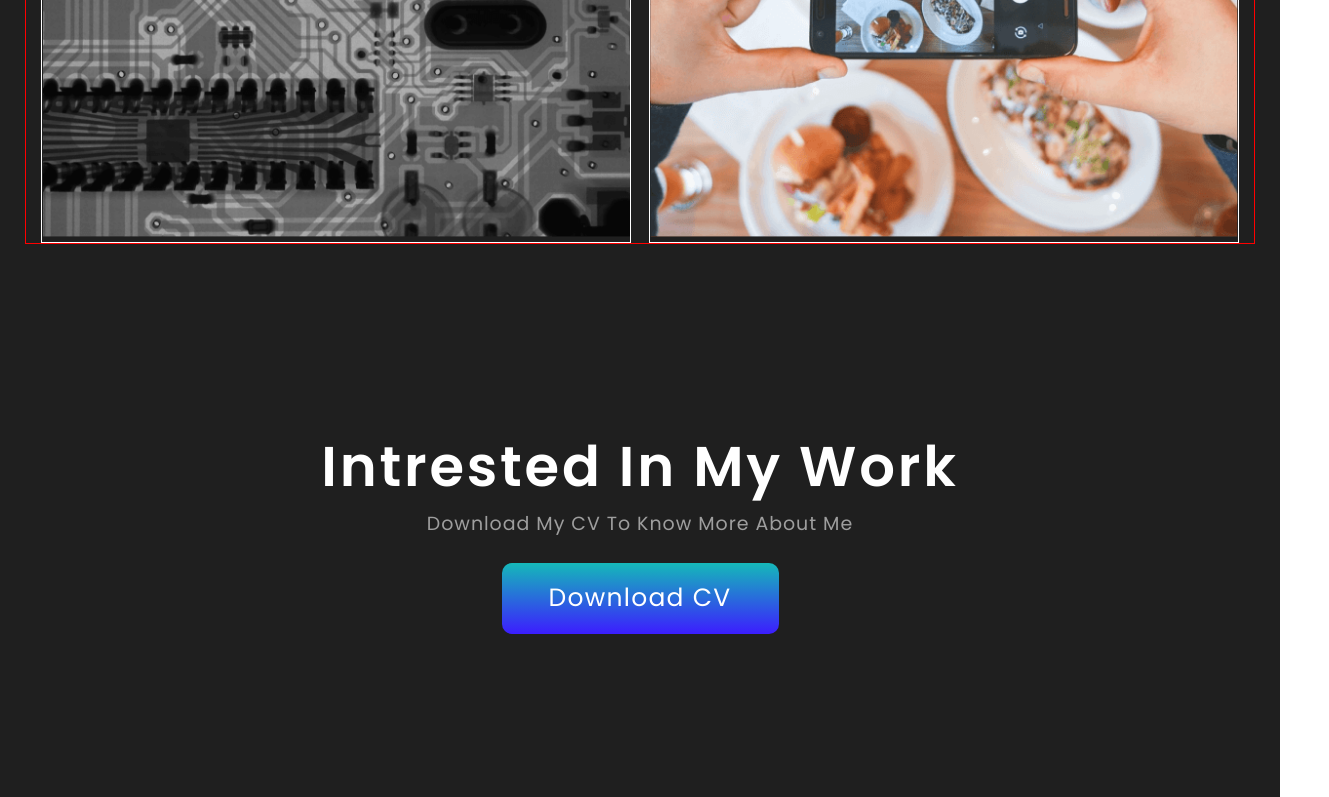
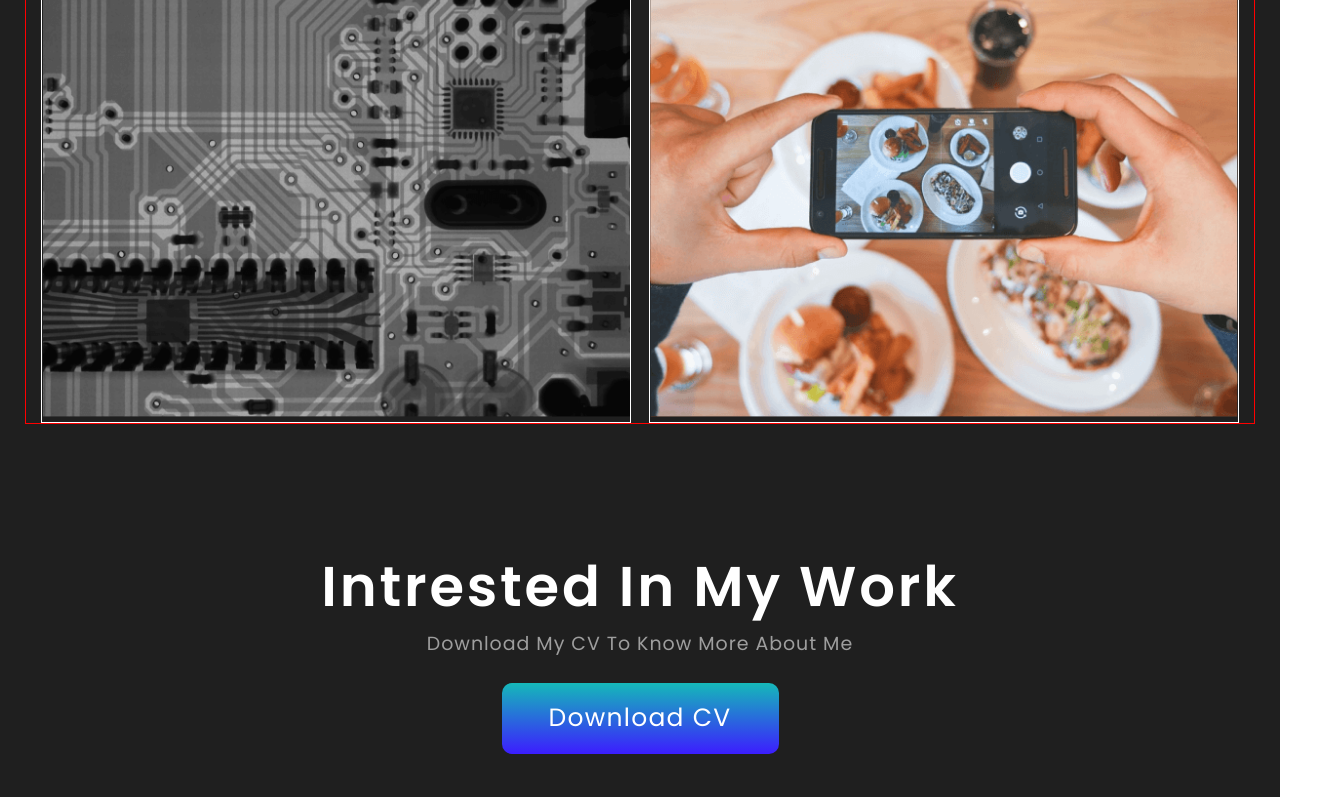
Before and after one commit to AndryGavrus/portfolio-project-my-version, a React app: page / in a window 1280 px wide. Shown: the part 3261-4058 px from the top of the page, 1329 px wide, since content can reach past the window. Built offline with nearby package versions, Linux system fonts and the light colour scheme.

Commit message:
Fixed Some Bugs

```diff
--- a/src/layout/footer/Footer.tsx
+++ b/src/layout/footer/Footer.tsx
@@ -19,14 +19,7 @@ export const Footer = () => {
 
 const StyledFooter = styled.footer`
     background-color: ${theme.colors.primaryBg};
-
-    ${SectionTitle} {
-        margin-top: 180px;
-    }
-
-    ${Button} {
-        margin-bottom: 195px;
-    }
+    padding: 60px 0 120px;
 `
 
 const Hint = styled.span`
--- a/src/layout/sections/skills/Skills.tsx
+++ b/src/layout/sections/skills/Skills.tsx
@@ -98,6 +98,8 @@ export const Skills = () => {
 }
 
 const SkillsSection = styled.section`
+        padding: 60px 0;
+
     ${SectionTitle} {
         position: relative;
         &::before {
--- a/src/layout/sections/workExp/WorkExp.tsx
+++ b/src/layout/sections/workExp/WorkExp.tsx
@@ -58,5 +58,31 @@ export const WorkExp = () => {
 }
 
 const StyledWorkExp = styled.section`
+    padding: 60px 0;
     min-height: 100vh;
+
+    ${SectionTitle} {
+        position: relative;
+        &::before {
+            content: '';
+            display: inline-block;
+            width: 100px;
+            height: 1px;
+            background-color: #fff;
+            position: absolute;
+            top: 50%;
+            left: -120px;
+        }
+
+        &::after {
+            content: '';
+            display: inline-block;
+            width: 600px;
+            height: 1px;
+            background-color: #fff;
+            position: absolute;
+            top: 50%;
+            right: -90px;
+        }
+    }
 `
```
